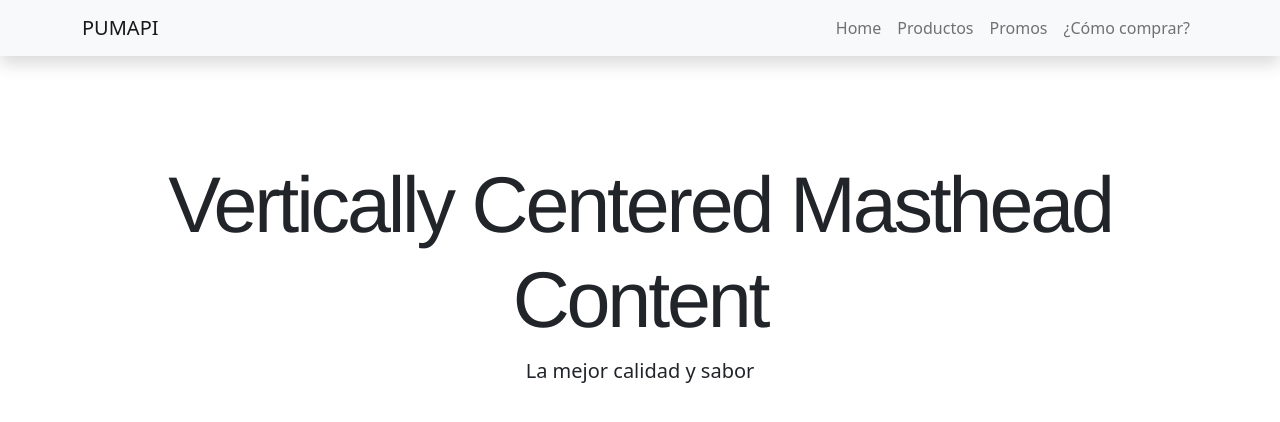
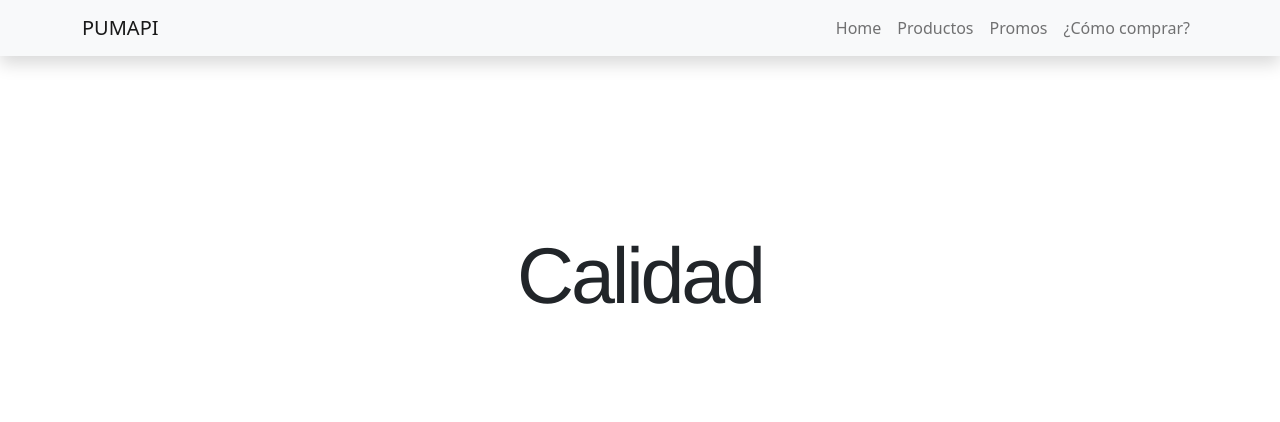
Before and after one commit to susancastroc/avance_01, a plain HTML site: page index.html in a window 1280 px wide. Drawn offline with nearby package versions, Linux system fonts and the light colour scheme.

Commit message:
Update index.html

```diff
--- a/index.html
+++ b/index.html
@@ -41,8 +41,10 @@
   <div class="container h-100">
     <div class="row h-100 align-items-center">
       <div class="col-12 text-center">
-        <h1 class="fw-light">Vertically Centered Masthead Content</h1>
-        <p class="lead">La mejor calidad y sabor</p>
+        <h1
+            Sabor <br>
+            Calidad
+          </h1>
       </div>
     </div>
   </div>
```
